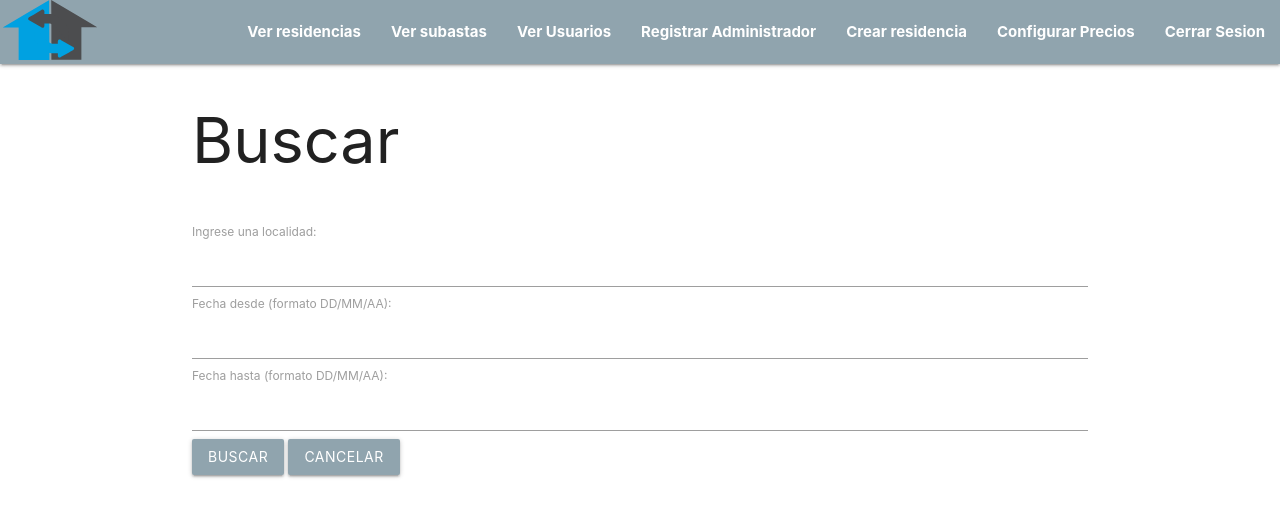
After one commit to MartinRocca/Grupo27Inge2, a Django app: page /buscar_residencia/ in a window 1280 px wide. The commit adds this page. Shown: the top 517 px of the page. Run offline with Django 3.2, Linux system fonts and the light colour scheme; a user stored in the database is signed in; some libraries are stand-ins or nearby versions.

Commit message:
Implementada la funcion buscar.

```diff
--- a/Home Switch Home - Ing. de Software 2/HomeSwitchHome/HSH/views.py
+++ b/Home Switch Home - Ing. de Software 2/HomeSwitchHome/HSH/views.py
@@ -5,10 +5,10 @@ from django.contrib.auth.views import LoginView
 from django.forms.models import model_to_dict
 from django.db.models import Q
 from django.contrib.auth import views as auth_views
-from HomeSwitchHome.forms import ResidenciaForm, PujaForm, RegistroForm, PerfilForm, EditarPerfilForm, \
+from HomeSwitchHome.forms import ResidenciaForm, PujaForm, BuscarResidenciasForm, RegistroForm, PerfilForm, EditarPerfilForm, \
     CambiarTarjetaForm, PrecioForm, CustomAuthForm
 from .models import Residencia, Subasta, Puja, Usuario, Perfil, Reserva, Precio
-from .consultas import validar_ubicacion, obtener_subastas, generar_reservas, validar_ubicacion_editar, \
+from .consultas import validar_ubicacion, obtener_subastas, generar_reservas, obtener_semanas, validar_ubicacion_editar, \
     validar_nombre_completo
 from datetime import datetime, timedelta
 
@@ -423,3 +423,19 @@ def reservar_residencia_page(request, reserva):
     else:
         form = ResidenciaForm(request.POST or None)
     return render(request, template)
+
+def buscar_residencia(request):
+    if request.user.is_authenticated:
+        form = BuscarResidenciasForm(request.POST or None)
+        template = "buscar_residencia.html"
+        context = {"form": form}
+        if request.method == 'POST':
+            if form.is_valid():
+                lugar = form.clean_lugar()
+                fecha_desde = form.clean_fecha_desde()
+                fecha_hasta = form.clean_fecha_hasta()
+                context2 = {"semanas": obtener_semanas(lugar, fecha_desde, fecha_hasta)}
+                return render(request, 'mostrar_resultados.html', context2)
+    else:
+        messages.error(request, 'Debes iniciar tu sesion para acceder a esta pagina.')
+    return render(request, template, context)
--- a/Home Switch Home - Ing. de Software 2/HomeSwitchHome/HomeSwitchHome/forms.py
+++ b/Home Switch Home - Ing. de Software 2/HomeSwitchHome/HomeSwitchHome/forms.py
@@ -271,3 +271,48 @@ class PrecioForm(forms.Form):
         if pPremium < 0:
             raise forms.ValidationError('Valor inválido')
         return pPremium
+
+class BuscarResidenciasForm(forms.Form):
+    lugar = forms.CharField(label='Ingrese una localidad', required=False)
+    fecha_desde = forms.DateField(
+        label='Fecha desde (formato DD/MM/AA)',
+        input_formats=["%d/%m/%y", "%D/%M/%y"],
+        error_messages={'invalid': 'Ingrese una fecha valida.'}, required=False
+    )
+    fecha_hasta = forms.DateField(
+        label='Fecha hasta (formato DD/MM/AA)',
+        input_formats=["%d/%m/%y", "%D/%M/%y"],
+        error_messages={'invalid': 'Ingrese una fecha valida.'}, required=False
+    )
+
+    def clean_lugar(self):
+        lugar = self.cleaned_data.get('lugar')
+        if lugar == '':
+            return None
+        else:
+            return lugar
+
+
+    def clean_fecha_desde(self):
+        fecha_desde = self.cleaned_data.get('fecha_desde')
+        if fecha_desde is None:
+            return fecha_desde
+        else:
+            hoy = datetime.now()
+            if fecha_desde < hoy.date():
+                raise forms.ValidationError('Debes ingresar una fecha de inicio mayor.')
+        return fecha_desde
+
+    def clean_fecha_hasta(self):
+        fecha_hasta = self.cleaned_data.get('fecha_hasta')
+        if fecha_hasta is None:
+            return fecha_hasta
+        else:
+            fecha_desde = self.cleaned_data.get('fecha_desde')
+            if fecha_desde is None:
+                raise forms.ValidationError('Debes ingresar una fecha de inicio.')
+            elif fecha_desde > fecha_hasta:
+                raise forms.ValidationError('Rango de fechas inválido.')
+            elif abs(fecha_hasta-fecha_desde).days > 60:
+                raise forms.ValidationError('El rango entre las dos fecha puede ser, como máximo, de 2 meses.')
+        return fecha_hasta
--- a/Home Switch Home - Ing. de Software 2/HomeSwitchHome/HomeSwitchHome/urls.py
+++ b/Home Switch Home - Ing. de Software 2/HomeSwitchHome/HomeSwitchHome/urls.py
@@ -38,6 +38,7 @@ from HSH.views import (
     reservar_residencia_page,
     ver_residencia_page,
     CustomLoginView,
+    buscar_residencia,
 )
 
 urlpatterns = [
@@ -65,4 +66,5 @@ urlpatterns = [
     path('cambiar_tarjeta/<perfil>/', cambiar_tarjeta_page, name='cambiar_tarjeta'),
     path('config_precios/', config_precios_page),
     path('pasar_a/<tipo>/<usuario>/', pasar_a_page, name='pasar_a'),
+    path('buscar_residencia/', buscar_residencia),
 ]
--- a/Home Switch Home - Ing. de Software 2/HomeSwitchHome/templates/base.html
+++ b/Home Switch Home - Ing. de Software 2/HomeSwitchHome/templates/base.html
@@ -54,6 +54,7 @@
                   <li><a href="#cerrar" class="modal-trigger">Cerrar Sesion</a></li>
                 {% else %}
                   <li><a href="http://127.0.0.1:8000/ver_residencias#">Ver residencias</a></li>
+                  <li><a href="http://127.0.0.1:8000/buscar_residencia/">Buscar</a></li>
                   <li><a href="http://127.0.0.1:8000/ver_subastas/">Ver subastas</a></li>
                   <li><a href="http://127.0.0.1:8000/perfil/">Perfil</a></li>
                   <!--<li><a href="http://127.0.0.1:8000/cerrar_sesion/">Cerrar Sesion</a></li>-->
--- /dev/null
+++ b/Home Switch Home - Ing. de Software 2/HomeSwitchHome/templates/buscar_residencia.html
@@ -0,0 +1,14 @@
+{% extends "base.html" %}
+
+{% block content %}
+    <div class="container">
+        <form method="POST" action=''>
+            {% csrf_token %}
+                <h1>Buscar</h1>
+                <br>
+                {{form}}
+                <button class="btn" style="background-color:#90a4ae; color:white" type="submit"> Buscar</button>
+                <a class="btn" style="background-color:#90a4ae; color:white" href="/"> Cancelar</a>
+        </form>
+    </div>
+{% endblock content %}
```
Also changed, not shown: Home Switch Home - Ing. de Software 2/HomeSwitchHome/HSH/consultas.py (+52 -0 lines), Home Switch Home - Ing. de Software 2/HomeSwitchHome/templates/mostrar_resultados.html (added, +7 -0 lines), Home Switch Home - Ing. de Software 2/HomeSwitchHome/db.sqlite3.
